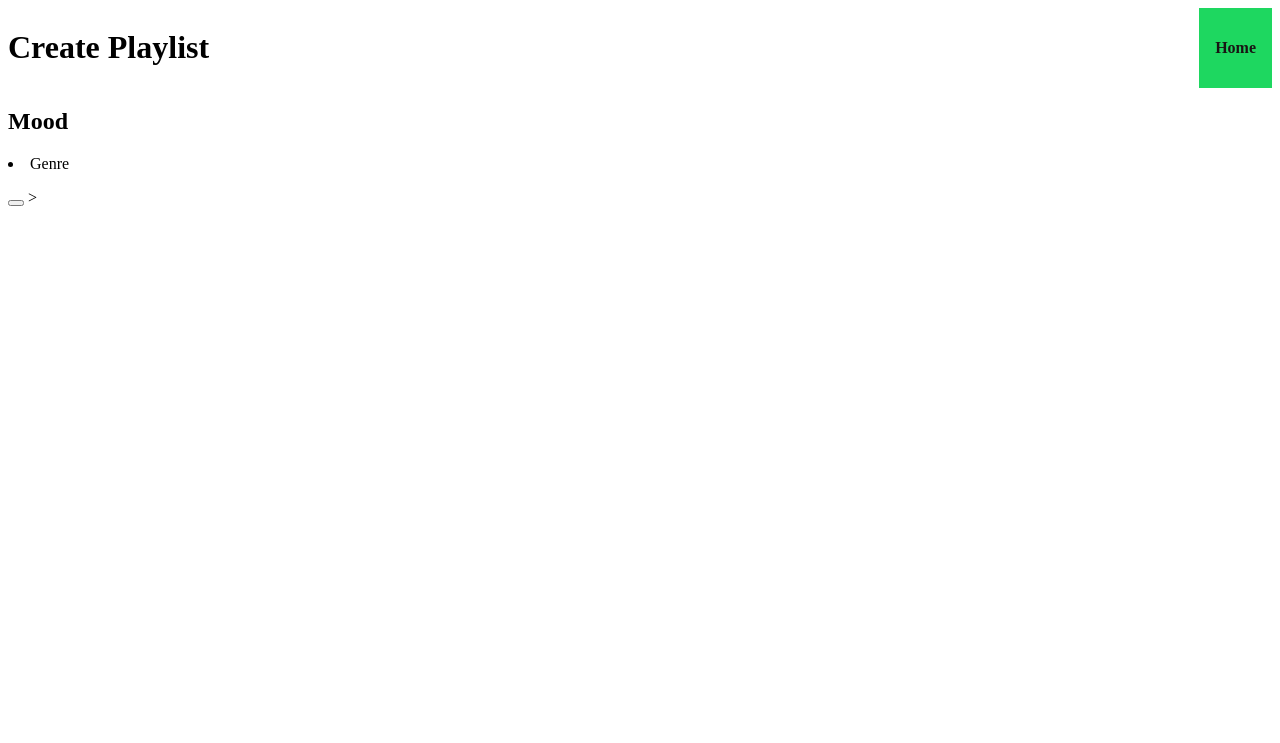
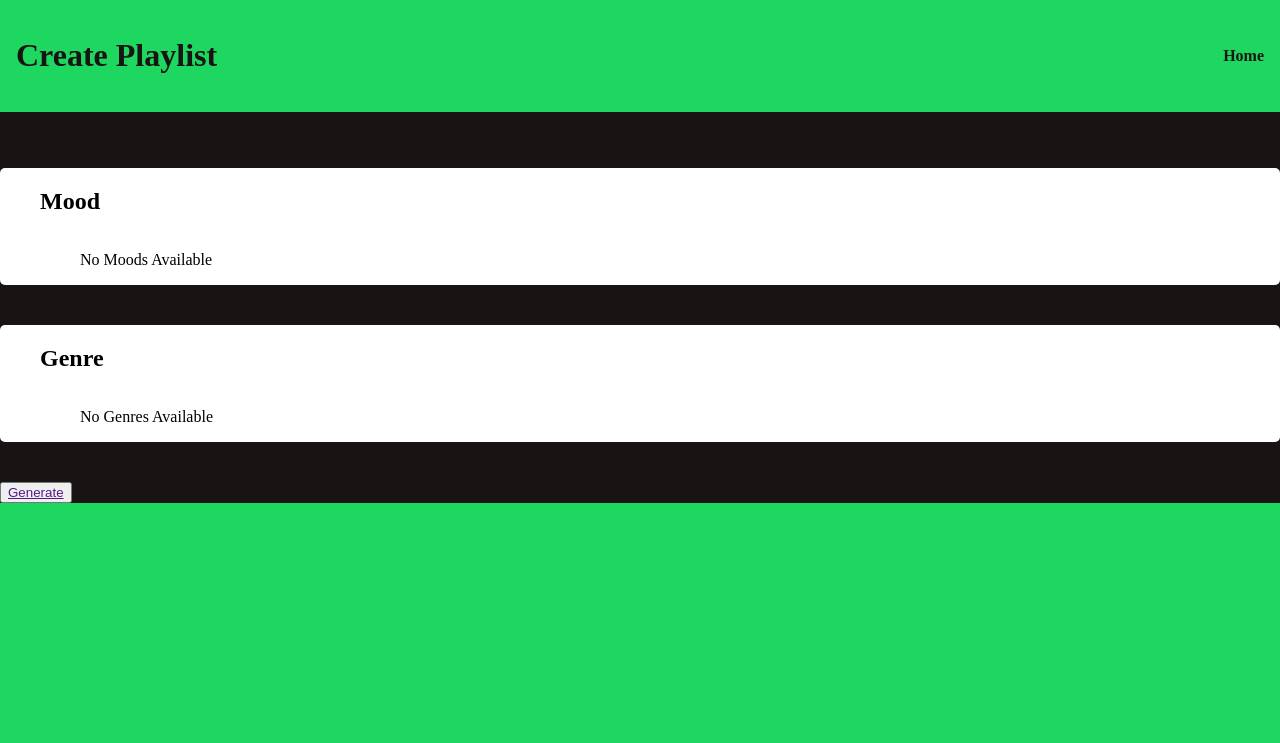
Before and after one commit to COEN-296-Attention-Management-Spr-2023/intro-to-github-mood-maestro, a Python web app: template templates/create_playlist.html in a window 1280 px wide. Shown: the top 743 px of the page. Run offline with Jinja, Linux system fonts and the light colour scheme; the template is opened without the code that fills it, so the values that code supplies are empty.

Commit message:
Fix to make create_playlist display

```diff
--- a/app.py
+++ b/app.py
@@ -108,7 +108,7 @@ async def refresh_token():
 
         return redirect("/home")
 
-@app.route("/create-playlist")
+@app.route("/create_playlist")
 async def create_playlist():
     return await render_template("create_playlist.html")
 
--- a/static/create_playlist.css
+++ b/static/create_playlist.css
@@ -1,3 +1,49 @@
+body {
+    background-color: #1ED760;
+    margin: 0;
+}
+
+main {
+    padding-top: 5vh;
+    background-color: #191414;
+    margin-bottom: 5vh;
+}
+
+h1.section_title {
+    padding: 1rem;
+    color: #191414;
+}
+
+ul.Mood {
+    display: flex;
+    flex-direction: column;
+    justify-content: center;
+    list-style-type: none;
+    border-radius: 5px;
+    background-color: #fff;
+    max-width: 100vw;
+    margin-bottom: 5vh;
+}
+
+ul.Genre {
+    display: flex;
+    flex-direction: column;
+    justify-content: center;
+    list-style-type: none;
+    border-radius: 5px;
+    background-color: #fff;
+    max-width: 100vw;
+    margin-bottom: 5vh;
+}
+
+h2.song_name {
+    color: #333;
+}
+
+main > button {
+    align-self: center;
+}
+
 header {
     display: flex;
     flex-direction: row;
--- a/templates/create_playlist.html
+++ b/templates/create_playlist.html
@@ -13,15 +13,21 @@
         </nav>
     </header>
     <main>
-        <h2>Mood</h2>
-        <ul class="mood_list">
-            <!-- generate list of moods -->
+        <ul class="Mood">
+            <h2>Mood</h2>
+            <ul class="mood_list">
+                <!-- generate list of moods -->
+                <p class="NA">No Moods Available</p>
+            </ul>
         </ul>
-        <li>Genre</li>
-        <ul class="genre_list">
-            <!-- generate list of genres -->
+        <ul class="Genre">
+            <h2>Genre</h2>
+            <ul class="genre_list">
+                <!-- generate list of genres -->
+                <p class="NA">No Genres Available</p>
+            </ul>
         </ul>
-        <button><a href=""></a></button> <!-- generate playlist and go to view of created playlist? -->>
+        <button><a href="">Generate</a></button> <!-- generate playlist and go to view of created playlist, https://open.spotify.com/playlist/{playlist_id}-->
     </main>
     <footer>
         <nav class="footer_nav">
```
Also changed, not shown: static/create_playlist.js (line endings or trailing spaces).
